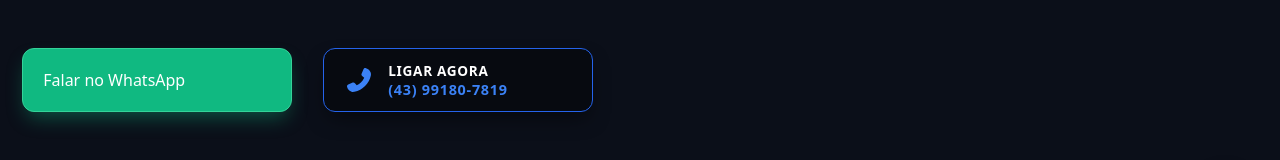
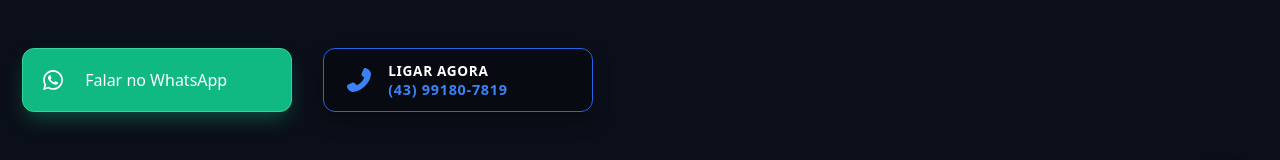
Before and after one commit to Barbara-larissa/3dguinhos-landing-page, a React (Vite) app: page / in a window 1280 px wide. Shown: the part 552-712 px from the top of the page. Built offline with nearby package versions, Linux system fonts and the light colour scheme.

Commit message:
Ajustes de integração

```diff
--- a/index.html
+++ b/index.html
@@ -7,8 +7,8 @@
 
     <title>3D Guinchos 24 Horas | Leve & Pesado</title>
 
-    <!-- Google Tag (Google Ads + Google Analytics 4) -->
-    <script async src="https://www.googletagmanager.com/gtag/js?id=AW-17903717658"></script>
+    <!-- Google Tag (Google Ads da conta ativa + Google Analytics 4) -->
+    <script async src="https://www.googletagmanager.com/gtag/js?id=AW-7973021188"></script>
 
     <script>
       window.dataLayer = window.dataLayer || [];
@@ -19,8 +19,8 @@
 
       gtag("js", new Date());
 
-      // Google Ads
-      gtag("config", "AW-17903717658");
+      // Google Ads (Conta Ativa 7973021188)
+      gtag("config", "AW-7973021188");
 
       // Google Analytics 4
       gtag("config", "G-K8V96PZYK4");
--- a/src/components/Contato/Contato.jsx
+++ b/src/components/Contato/Contato.jsx
@@ -28,9 +28,9 @@
         event_label: cidade,
       });
 
-      // Conversão do Google Ads
+      // Conversão do Google Ads (Corrigido para a conta ativa AW-7973021188)
       window.gtag("event", "conversion", {
-        send_to: "AW-17903717658/DOrcCIjakdYcEJqalNlC",
+        send_to: "AW-7973021188/DOrcCIjakdYcEJqalNlC",
         event_callback: callback,
       });
 
@@ -56,6 +56,7 @@
       <path d="M.057 24l1.687-6.163c-1.041-1.804-1.588-3.849-1.587-5.946.003-6.556 5.338-11.891 11.893-11.891 3.181.001 6.167 1.24 8.413 3.488 2.245 2.248 3.481 5.236 3.48 8.414-.003 6.557-5.338 11.892-11.893 11.892-1.99-.001-3.951-.5-5.688-1.448l-6.305 1.654zm6.597-3.807c1.676.995 3.276 1.591 5.392 1.592 5.448 0 9.886-4.434 9.889-9.885.002-5.462-4.415-9.89-9.881-9.892-5.452 0-9.887 4.434-9.889 9.884-.001 2.225.651 3.891 1.746 5.634l-.999 3.648 3.742-.981zm11.387-5.464c-.074-.124-.272-.198-.57-.347-.297-.149-1.758-.868-2.031-.967-.272-.099-.47-.149-.669.149-.198.297-.768.967-.941 1.165-.173.198-.347.223-.644.074-.297-.149-1.255-.462-2.39-1.475-.883-.788-1.48-1.761-1.653-2.059-.173-.297-.018-.458.13-.606.134-.133.297-.347.446-.521.151-.172.2-.296.3-.495.099-.198.05-.372-.025-.521-.075-.124-.669-1.611-.916-2.206-.242-.579-.487-.501-.669-.51l-.57-.01c-.198 0-.52.074-.792.372s-1.04 1.016-1.04 2.479 1.065 2.876 1.213 3.074c.149.198 2.095 3.2 5.076 4.487.709.306 1.263.489 1.694.626.712.226 1.36.194 1.872.118.571-.085 1.758-.719 2.006-1.413.248-.695.248-1.29.173-1.414z" />
     </svg>
   );
+
   return (
     <div className={styles.contatoContainer}>
 
--- a/src/components/Hero/Hero.jsx
+++ b/src/components/Hero/Hero.jsx
@@ -54,7 +54,7 @@
 
     if (typeof window.gtag === "function") {
       window.gtag("event", "conversion", {
-                    send_to: "AW-17903717658/DOrcCIjakdYcEJqalNlC",
+        send_to: "AW-7973021188/DOrcCIjakdYcEJqalNlC",
         event_callback: callback,
       });
     } else {
@@ -62,9 +62,18 @@
     }
   }}
 >
+  <svg
+    xmlns="http://www.w3.org/2000/svg"
+    width="20"
+    height="20"
+    viewBox="0 0 24 24"
+    fill="currentColor"
+    style={{ marginRight: '8px' }}
+  >
+    <path d="M.057 24l1.687-6.163c-1.041-1.804-1.588-3.849-1.587-5.946.003-6.556 5.338-11.891 11.893-11.891 3.181.001 6.167 1.24 8.413 3.488 2.245 2.248 3.481 5.236 3.48 8.414-.003 6.557-5.338 11.892-11.893 11.892-1.99-.001-3.951-.5-5.688-1.448l-6.305 1.654zm6.597-3.807c1.676.995 3.276 1.591 5.392 1.592 5.448 0 9.886-4.434 9.889-9.885.002-5.462-4.415-9.89-9.881-9.892-5.452 0-9.887 4.434-9.889 9.884-.001 2.225.651 3.891 1.746 5.634l-.999 3.648 3.742-.981zm11.387-5.464c-.074-.124-.272-.198-.57-.347-.297-.149-1.758-.868-2.031-.967-.272-.099-.47-.149-.669.149-.198.297-.768.967-.941 1.165-.173.198-.347.223-.644.074-.297-.149-1.255-.462-2.39-1.475-.883-.788-1.48-1.761-1.653-2.059-.173-.297-.018-.458.13-.606.134-.133.297-.347.446-.521.151-.172.2-.296.3-.495.099-.198.05-.372-.025-.521-.075-.124-.669-1.611-.916-2.206-.242-.579-.487-.501-.669-.51l-.57-.01c-.198 0-.52.074-.792.372s-1.04 1.016-1.04 2.479 1.065 2.876 1.213 3.074c.149.198 2.095 3.2 5.076 4.487.709.306 1.263.489 1.694.626.712.226 1.36.194 1.872.118.571-.085 1.758-.719 2.006-1.413.248-.695.248-1.29.173-1.414z" />
+  </svg>
   Falar no WhatsApp
 </a>
-
 
 
 
--- a/src/components/WhatsAppButton/WhatsAppButton.jsx
+++ b/src/components/WhatsAppButton/WhatsAppButton.jsx
@@ -25,9 +25,9 @@
         event_label: "Botão WhatsApp",
       });
 
-      // Conversão do Google Ads
+      // Conversão do Google Ads (Corrigido para a conta ativa AW-7973021188)
       window.gtag("event", "conversion", {
-        send_to: "AW-17903717658/DOrcCIjakdYcEJqalNlC",
+        send_to: "AW-7973021188/DOrcCIjakdYcEJqalNlC",
         event_callback: callback,
       });
 
```
Lines whose indentation alone changed are shown as unchanged.
